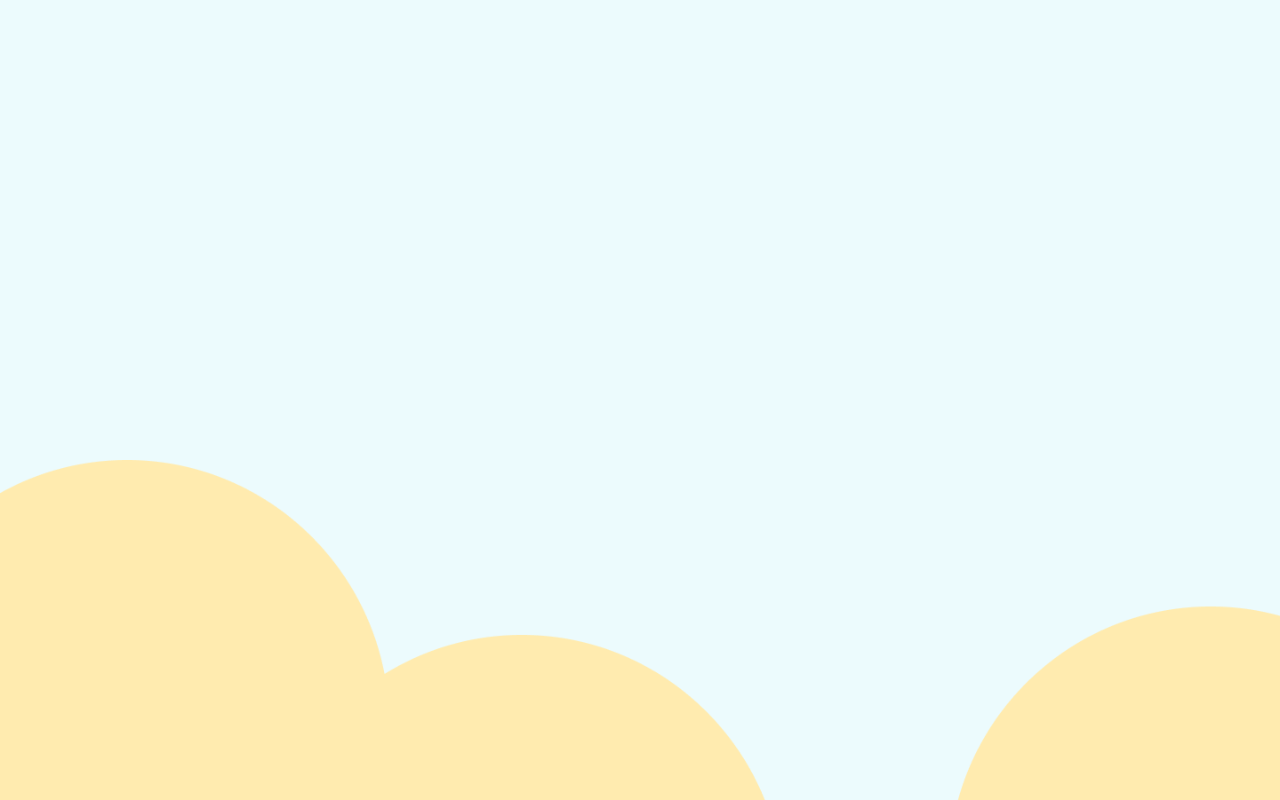
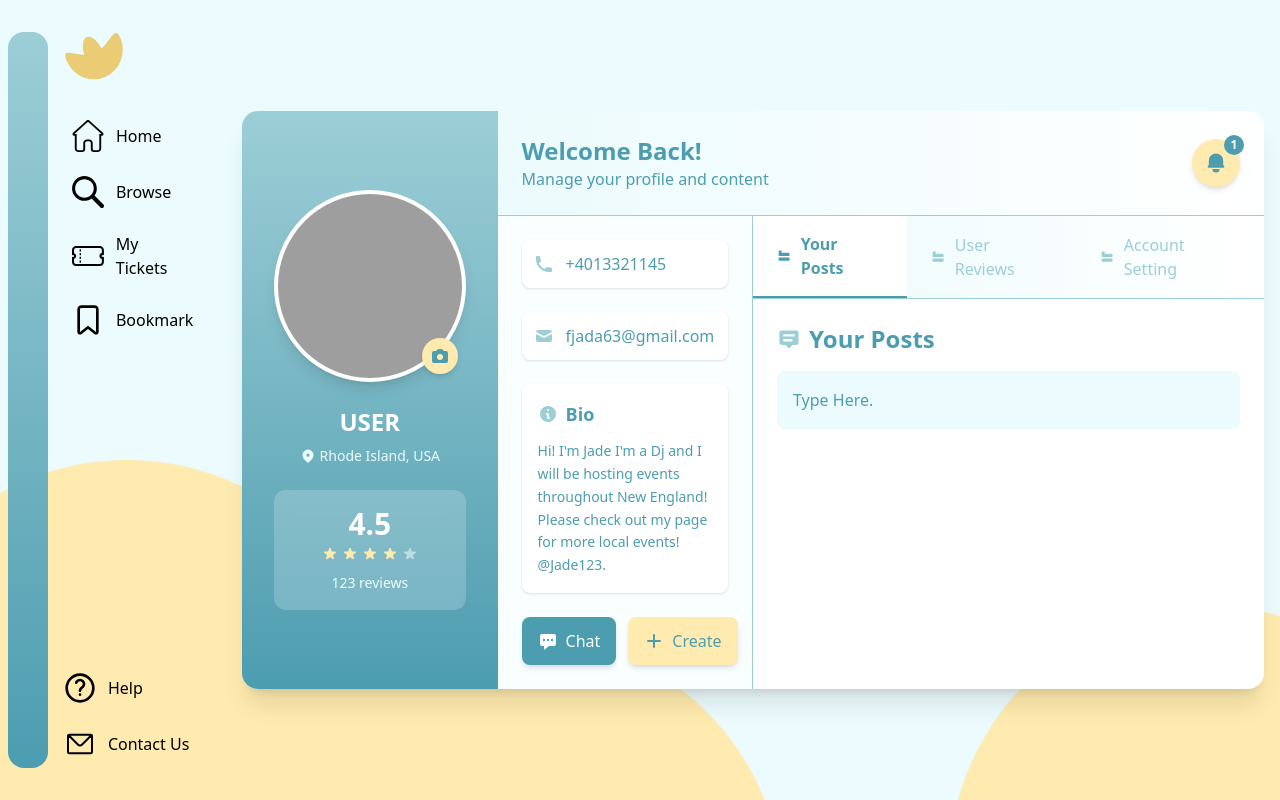
Before and after one commit to urkodi/EventSite, a React (Vite) app: page /profile in a window 1280 px wide. Before the commit this address had no page. Built offline with nearby package versions, Linux system fonts and the light colour scheme; grey boxes are pictures that could not be loaded.

Commit message:
fipadjfoaf

```diff
--- a/src/App.tsx
+++ b/src/App.tsx
@@ -19,7 +19,6 @@ import EventDetails from "./pages/EventDetails";
 
 function App() {
   return(
-  // <ProfilePage/>
     <Router>
       <Routes>
         <Route path="/" element={<Homepage />} />
@@ -34,9 +33,8 @@ function App() {
         <Route path="/bookmark" element={<Bookmarks />} />
         <Route path="/landing" element={<LandingPage />} />
         <Route path="/browse" element={<SearchPage />} />
-        <Route path="/ProfilePage" element={<ProfilePage />} />
-        <Route path="/CreateEvent" element={<CreateEvent />} />
-
+        <Route path="/profile" element={<ProfilePage />} />
+        <Route path="/create-event" element={<CreateEvent />} />
         <Route path="/event-details" element={<EventDetails />} />
       </Routes>
     </Router>
--- a/src/pages/CreateEvent.tsx
+++ b/src/pages/CreateEvent.tsx
@@ -1,4 +1,5 @@
 import React, { useState } from 'react';
+import Sidenav from '../features/Sidenav';
 
 const CreateEvent = () => {
   const [activeTab, setActiveTab] = useState(0);
@@ -59,6 +60,10 @@ const CreateEvent = () => {
   };
 
   return (
+    <>
+    <div className="flex lg:flex-row flex-col">
+        <Sidenav />
+    </div>
     <div className="min-h-screen" style={{ backgroundColor: 'var(--color-bluewhite)' }}>
       <div className="py-8 flex items-center justify-center px-4">
         <div className="max-w-6xl w-full bg-white rounded-3xl shadow-2xl overflow-hidden" style={{ border: '2px solid var(--color-lightermoonstone)' }}>
@@ -522,6 +527,7 @@ const CreateEvent = () => {
         </div>
       </div>
     </div>
+    </>
   );
 };
 
--- a/src/pages/ProfilePage.tsx
+++ b/src/pages/ProfilePage.tsx
@@ -1,6 +1,11 @@
 import React, { useState } from 'react';
+import Sidenav from '../features/Sidenav';
+import useUserStore from '../lib/userStore';
+
+import { Link } from 'react-router-dom';
 
 const ProfilePage = () => {
+  const { user } = useUserStore();
   const [activeTab, setActiveTab] = useState(0);
 
   const tabs = [
@@ -19,11 +24,16 @@ const ProfilePage = () => {
   ];
 
   return (
-    <div className="min-h-screen bg-[#ECFBFD] py-8 flex items-center justify-center px-4">
-      <div className="max-w-6xl w-full bg-white rounded-2xl shadow-xl overflow-hidden border border-[#9CCED6]">
+    <>
+    <div className="flex lg:flex-row flex-col">
+        <Sidenav />
+    </div>
+
+    <div className="h-screen py-8 flex items-center justify-center px-4">
+      <div className="max-w-5xl w-full bg-white rounded-2xl shadow-xl overflow-hidden">
         <div className="flex flex-col md:flex-row">
           {/* Left Side - Profile Picture Column */}
-          <div className="md:w-1/4 bg-gradient-to-b from-[#4C9DB0] to-[#9CCED6] p-8 flex flex-col items-center justify-center space-y-6">
+          <div className="md:w-1/4 bg-gradient-to-b from-lightermoonstone to-moonstone px-8 flex flex-col items-center justify-center space-y-6">
             <div className="relative group">
               <div className="w-48 h-48 rounded-full border-4 border-white shadow-lg overflow-hidden bg-white">
                 <img
@@ -41,7 +51,7 @@ const ProfilePage = () => {
             </div>
 
             <div className="text-center">
-              <h3 className="text-2xl font-bold text-white mb-2">Event Site</h3>
+              <h3 className="text-2xl font-bold text-white mb-2">{user?.firstName || "USER"}</h3>
               <div className="flex items-center justify-center text-[#ECFBFD]">
                 <svg className="w-4 h-4 mr-1" fill="currentColor" viewBox="0 0 20 20">
                   <path fillRule="evenodd" d="M5.05 4.05a7 7 0 119.9 9.9L10 18.9l-4.95-4.95a7 7 0 010-9.9zM10 11a2 2 0 100-4 2 2 0 000 4z" clipRule="evenodd" />
@@ -128,12 +138,12 @@ const ProfilePage = () => {
                       </svg>
                       Chat
                     </button>
-                    <button className="createbtn flex items-center justify-center px-4 py-3 bg-[#FFEBAF] text-[#4C9DB0] rounded-lg hover:bg-[#E9CC73] transition duration-200 shadow-md flex-1">
+                    <Link to="/create-event" className="createbtn flex items-center justify-center px-4 py-3 bg-[#FFEBAF] text-[#4C9DB0] rounded-lg hover:bg-[#E9CC73] transition duration-200 shadow-md flex-1">
                       <svg className="w-5 h-5 mr-2" fill="currentColor" viewBox="0 0 20 20">
                         <path fillRule="evenodd" d="M10 3a1 1 0 011 1v5h5a1 1 0 110 2h-5v5a1 1 0 11-2 0v-5H4a1 1 0 110-2h5V4a1 1 0 011-1z" clipRule="evenodd" />
                       </svg>
                       Create
-                    </button>
+                    </Link>
                   </div>
                 </div>
               </div>
@@ -200,6 +210,7 @@ const ProfilePage = () => {
         </div>
       </div>
     </div>
+    </>
   );
 };
 
```
